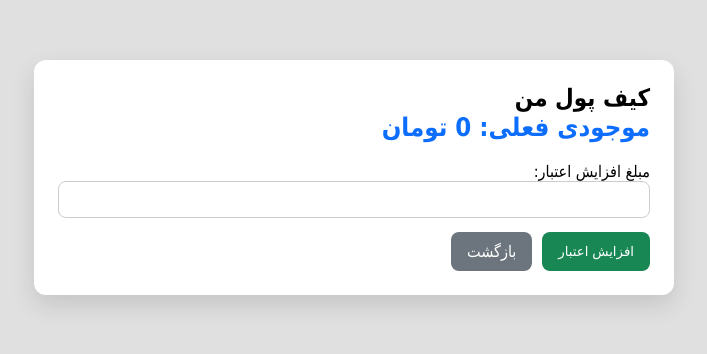
After one commit to JavazAli/ey-vay, a Django app: page /accounts/customer/wallet/ in a window 1280 px wide. The commit adds this page. Shown: the top 354 px of the page, without its empty margins (286-993 px from the left). Run offline with Django 5.2, Linux system fonts and the light colour scheme; the visitor is signed in with stand-in values (Sample User, id 1); data comes from the database, SQL or seed files in the repository.

Commit message:
Add customer wallet top-up and wallet payment for reservations

```diff
--- a/accounts/forms.py
+++ b/accounts/forms.py
@@ -44,3 +44,16 @@ class SignupForm(UserCreationForm):
         if not phone.isdigit():
             raise forms.ValidationError("شماره تلفن فقط می‌تواند شامل اعداد باشد.")
         return phone
+
+
+class WalletTopUpForm(forms.Form):
+    amount = forms.DecimalField(
+        max_digits=10,
+        decimal_places=2,
+        min_value=0.01,
+        label="مبلغ افزایش اعتبار",
+        error_messages={
+            "invalid": "مبلغ معتبر نیست.",
+            "min_value": "مبلغ باید یک عدد مثبت باشد.",
+        },
+    )
--- a/accounts/templates/accounts/customer_home.html
+++ b/accounts/templates/accounts/customer_home.html
@@ -100,6 +100,9 @@
     🎥 مشاهده لیست سینماها
 </a>
 
+<a href="{% url 'accounts:wallet' %}" class="cinema-btn" style="background-color:#198754;">
+    💳 کیف پول و افزایش اعتبار
+</a>
 
         <button class="logout-btn" onclick="if(confirm('آیا می‌خواهید خارج شوید؟')) window.location.href='{% url 'accounts:logout' %}';">
             خروج از حساب کاربری
--- a/accounts/templates/accounts/customer_movie_detail.html
+++ b/accounts/templates/accounts/customer_movie_detail.html
@@ -143,6 +143,11 @@
                             class="seat-input"
                             {% if screening.remaining_seats == 0 %}disabled{% endif %}
                         >
+                        <label for="payment-{{ screening.id }}" class="mb-0">روش پرداخت:</label>
+                        <select id="payment-{{ screening.id }}" name="payment_method" class="seat-input" {% if screening.remaining_seats == 0 %}disabled{% endif %}>
+                            <option value="normal">پرداخت عادی</option>
+                            <option value="wallet">پرداخت از طریق کیف پول</option>
+                        </select>
                         <button
                             type="submit"
                             class="btn btn-sm btn-danger"
--- /dev/null
+++ b/accounts/templates/accounts/wallet.html
@@ -0,0 +1,91 @@
+{% extends 'base.html' %}
+
+{% block title %}کیف پول{% endblock %}
+
+{% block extra_css %}
+<style>
+    .wallet-card {
+        max-width: 640px;
+        margin: 40px auto;
+        background: #fff;
+        border-radius: 12px;
+        padding: 24px;
+        box-shadow: 0 10px 25px rgba(0, 0, 0, 0.12);
+    }
+
+    .balance {
+        font-size: 1.6rem;
+        color: #0d6efd;
+        margin-bottom: 20px;
+        font-weight: bold;
+    }
+
+    .field {
+        margin-bottom: 14px;
+    }
+
+    .field input {
+        width: 100%;
+        padding: 10px;
+        border-radius: 8px;
+        border: 1px solid #ccc;
+    }
+
+    .error-list {
+        color: #b02a37;
+        margin-top: 8px;
+        margin-bottom: 10px;
+    }
+
+    .actions {
+        display: flex;
+        gap: 10px;
+        flex-wrap: wrap;
+    }
+
+    .btn {
+        border: none;
+        border-radius: 8px;
+        padding: 10px 16px;
+        color: #fff;
+        text-decoration: none;
+        cursor: pointer;
+    }
+
+    .btn-primary {
+        background: #198754;
+    }
+
+    .btn-secondary {
+        background: #6c757d;
+    }
+</style>
+{% endblock %}
+
+{% block content %}
+<div class="container">
+    <div class="wallet-card">
+        <h2>کیف پول من</h2>
+        <p class="balance">موجودی فعلی: {{ wallet.balance }} تومان</p>
+
+        <form method="post">
+            {% csrf_token %}
+            <div class="field">
+                {{ form.amount.label_tag }}
+                {{ form.amount }}
+                {% if form.amount.errors %}
+                    <ul class="error-list">
+                        {% for error in form.amount.errors %}
+                            <li>{{ error }}</li>
+                        {% endfor %}
+                    </ul>
+                {% endif %}
+            </div>
+            <div class="actions">
+                <button type="submit" class="btn btn-primary">افزایش اعتبار</button>
+                <a href="{% url 'accounts:customer_home' %}" class="btn btn-secondary">بازگشت</a>
+            </div>
+        </form>
+    </div>
+</div>
+{% endblock %}
--- a/accounts/urls.py
+++ b/accounts/urls.py
@@ -16,6 +16,7 @@ urlpatterns = [
     # خروج
     path('logout/', views.logout_view, name='logout'),
     path("customer/home/", views.customer_home, name="customer_home"),
+    path("customer/wallet/", views.wallet_view, name="wallet"),
 
     #صفحه سینما ها برای مشتری
     path("customer/cinemas/", views.customer_cinema_list, name="customer_cinema_list"),
--- a/accounts/views.py
+++ b/accounts/views.py
@@ -2,8 +2,8 @@ from django.shortcuts import render, redirect, get_object_or_404
 from django.contrib.auth import login, logout
 from django.contrib import messages
 from django.views.generic import TemplateView
-from .forms import PhoneLoginForm, SignupForm
-from .models import User
+from .forms import PhoneLoginForm, SignupForm, WalletTopUpForm
+from .models import User, Wallet
 from .decorators import admin_required
 from .mixins import AdminRequiredMixin
 from .decorators import login_required_custom
@@ -93,6 +93,29 @@ class AdminDashboardView(AdminRequiredMixin, TemplateView):
         context = super().get_context_data(**kwargs)
         context['admin_name'] = self.request.user.get_full_name() or self.request.user.username
         return context
+
+@login_required_custom
+def wallet_view(request):
+    wallet, _ = Wallet.objects.get_or_create(user=request.user)
+
+    if request.method == "POST":
+        form = WalletTopUpForm(request.POST)
+        if form.is_valid():
+            wallet.balance += form.cleaned_data["amount"]
+            wallet.save(update_fields=["balance"])
+            messages.success(request, "اعتبار کیف پول با موفقیت افزایش یافت.")
+            return redirect("accounts:wallet")
+    else:
+        form = WalletTopUpForm()
+
+    return render(
+        request,
+        "accounts/wallet.html",
+        {
+            "wallet": wallet,
+            "form": form,
+        },
+    )
 
 @login_required_custom
 def customer_home(request):
--- a/reservations/templates/reservations/reservation_result.html
+++ b/reservations/templates/reservations/reservation_result.html
@@ -58,6 +58,12 @@
             <div class="row"><strong>نام سینما:</strong> {{ screening.cinema.name }}</div>
             <div class="row"><strong>سانس:</strong> {{ screening.showtime.date }} - {{ screening.showtime.start_time|time:"H:i" }}</div>
             <div class="row"><strong>تعداد صندلی:</strong> {{ reservation.seats }}</div>
+            {% if total_amount %}
+                <div class="row"><strong>مبلغ پرداختی:</strong> {{ total_amount }}</div>
+            {% endif %}
+            {% if payment_method == "wallet" %}
+                <div class="row"><strong>روش پرداخت:</strong> کیف پول</div>
+            {% endif %}
         {% else %}
             <h2 class="title error">❌ رزرو ناموفق بود</h2>
             <div class="row">{{ error_message|default:"خطایی در فرایند رزرو رخ داد." }}</div>
```
Also changed, not shown: accounts/tests.py (+31 -1 lines), reservations/forms.py (+10 -0 lines), reservations/tests.py (+38 -3 lines), reservations/views.py (+23 -0 lines).
